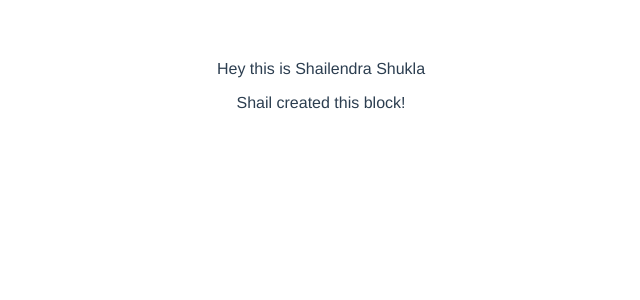
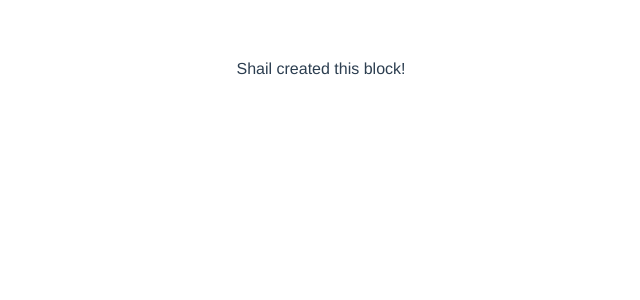
Before and after one commit to shailscript/blockchain-app, a Vue app: page / in a window 1280 px wide. Shown: the top 300 px of the page, without its empty margins (319-959 px from the left). Built offline with nearby package versions, Linux system fonts and the light colour scheme.

Commit message:
Passing props

```diff
--- a/src/components/Block.vue
+++ b/src/components/Block.vue
@@ -1,12 +1,14 @@
 <template>
     <div class="card">
-        {{blockchain[0].data}}
+        {{blockchain[index].data}}
     </div>
 </template>
 
 <script>
 export default {
-
+    props: [
+        'index'
+    ],
     computed: {
         blockchain() {
             return this.$store.state.blockchain;
--- a/src/components/Blockchain.vue
+++ b/src/components/Blockchain.vue
@@ -1,7 +1,6 @@
 <template>
   <div class="d-flex flex-column">
-    <p>{{ testdata }}</p>
-    <Block v-for='(block, index) in blockchain' :key='index'>
+    <Block v-for='(block, index) in blockchain' :key='index' :index='index'>
     </Block>
   </div>
 </template>
```
